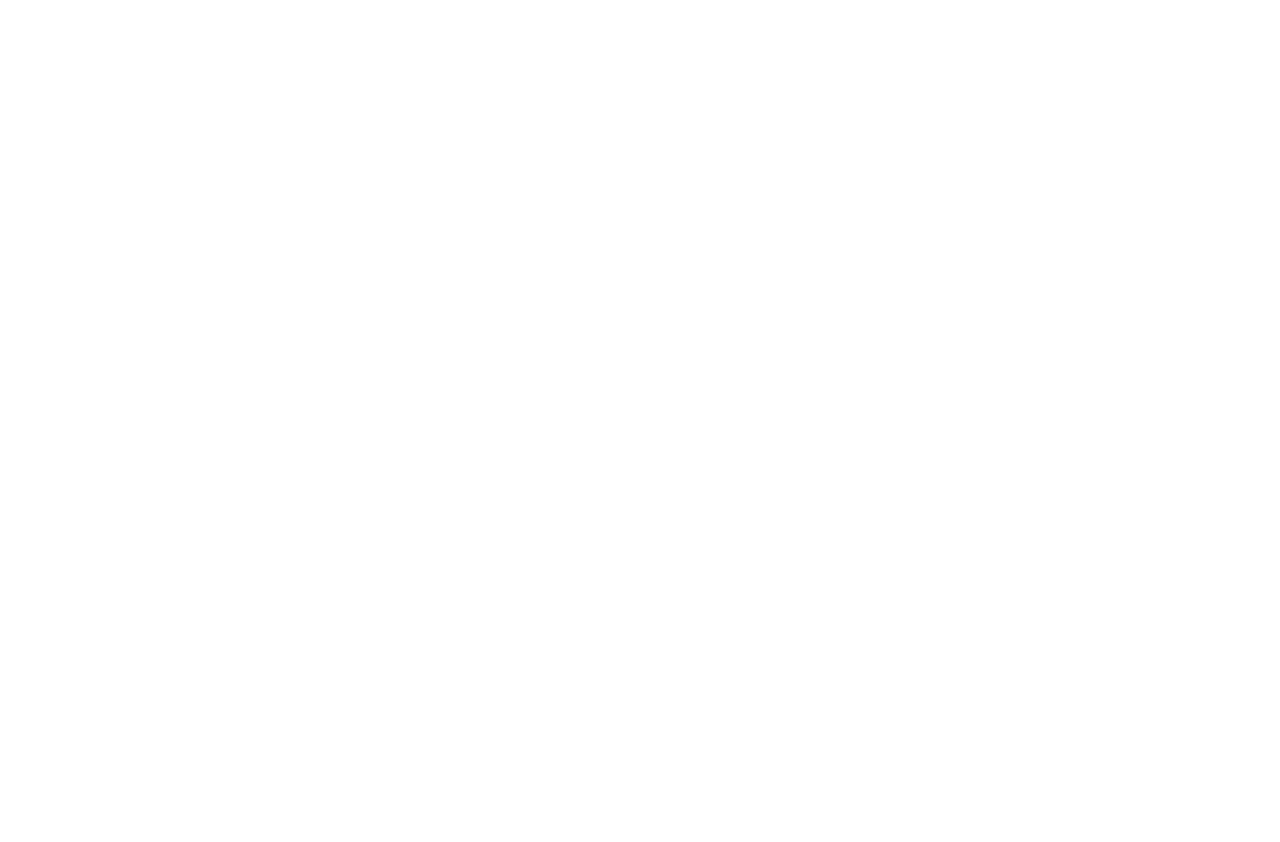
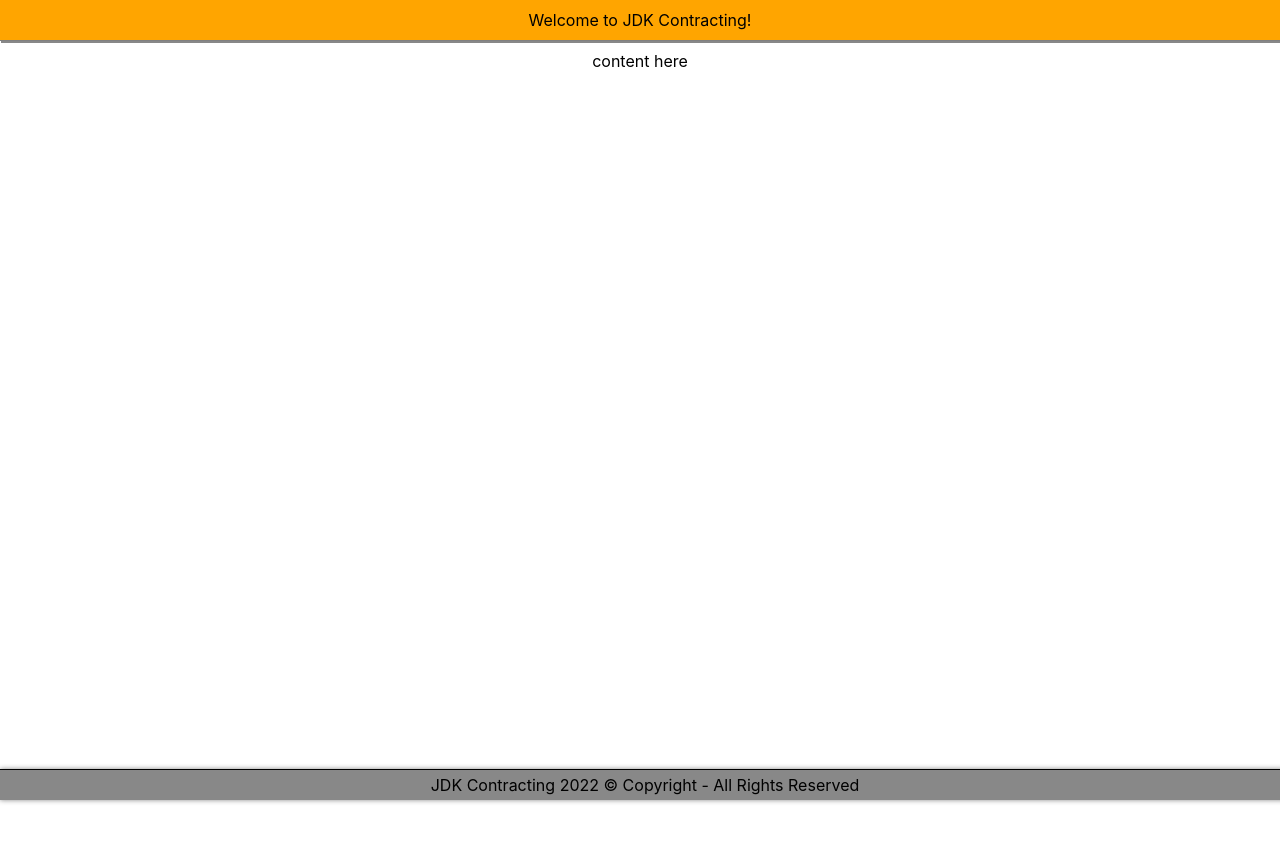
Before and after one commit to leon-chow/jdk-contracting-front-end, a React (Create React App) app: page / in a window 1280 px wide. Shown: the top 842 px of the page. Before the commit the page ends 800 px from the top, so only its background shows below. Built offline with nearby package versions, Linux system fonts and the light colour scheme.

Commit message:
Add header, body and footer styling

```diff
--- /dev/null
+++ b/src/components/body/body.css
@@ -0,0 +1,4 @@
+.body {
+    height: 1000px;
+    z-index: 0;
+}
--- a/src/components/body/body.jsx
+++ b/src/components/body/body.jsx
@@ -1,5 +1,7 @@
+import "./body.css";
+
 const Body = () => {
-  <div> body </div>;
+  return <div className="body"> content here </div>;
 };
 
 export default Body;
--- /dev/null
+++ b/src/components/footer/footer.css
@@ -0,0 +1,10 @@
+.footer {
+    position: fixed;
+    bottom: 0%;
+    width: 100%;
+    padding: 5px;
+    margin-top: 5px;
+    border-top: 1px solid black;
+    box-shadow: 0 0px 5px #888888;
+    background-color: #888888;
+}
--- a/src/components/footer/footer.jsx
+++ b/src/components/footer/footer.jsx
@@ -1,5 +1,12 @@
+import "./footer.css";
+
 const Footer = () => {
-  <div> footer </div>;
+  return (
+    <div className="footer">
+      {" "}
+      JDK Contracting 2022 © Copyright - All Rights Reserved{" "}
+    </div>
+  );
 };
 
 export default Footer;
--- /dev/null
+++ b/src/components/header/header.css
@@ -0,0 +1,9 @@
+.header {
+    position: sticky;
+    border-bottom: 1px solid gray;
+    box-shadow: 1px 2px #888888;
+    padding: 10px;
+    top: 0%;
+    margin-bottom: 10px;
+    background-color: orange;
+}
--- a/src/components/header/header.jsx
+++ b/src/components/header/header.jsx
@@ -1,5 +1,7 @@
+import "./header.css";
+
 const Header = () => {
-  <div> 123 </div>;
+  return <div className="header">Welcome to JDK Contracting!</div>;
 };
 
 export default Header;
```
